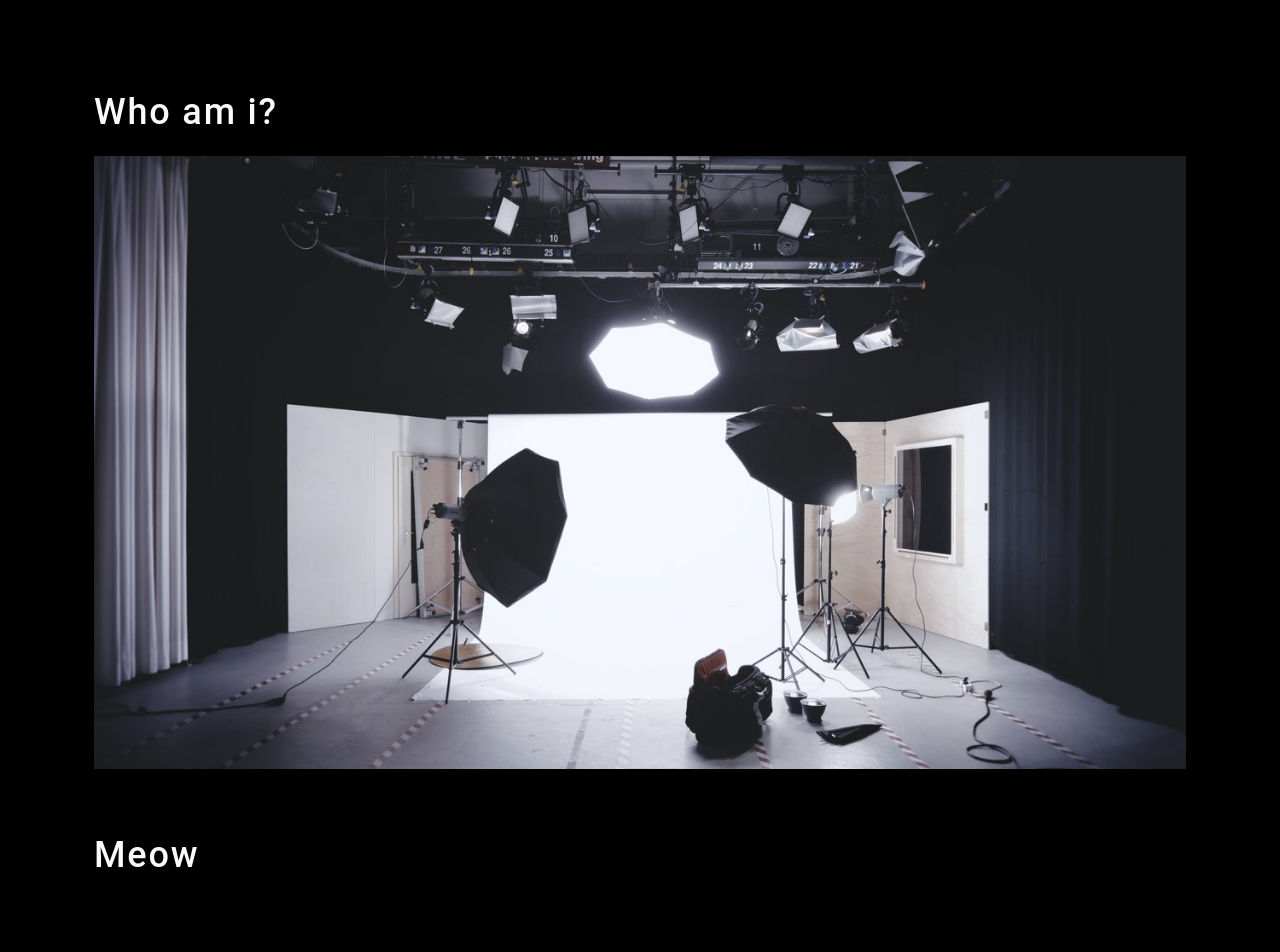
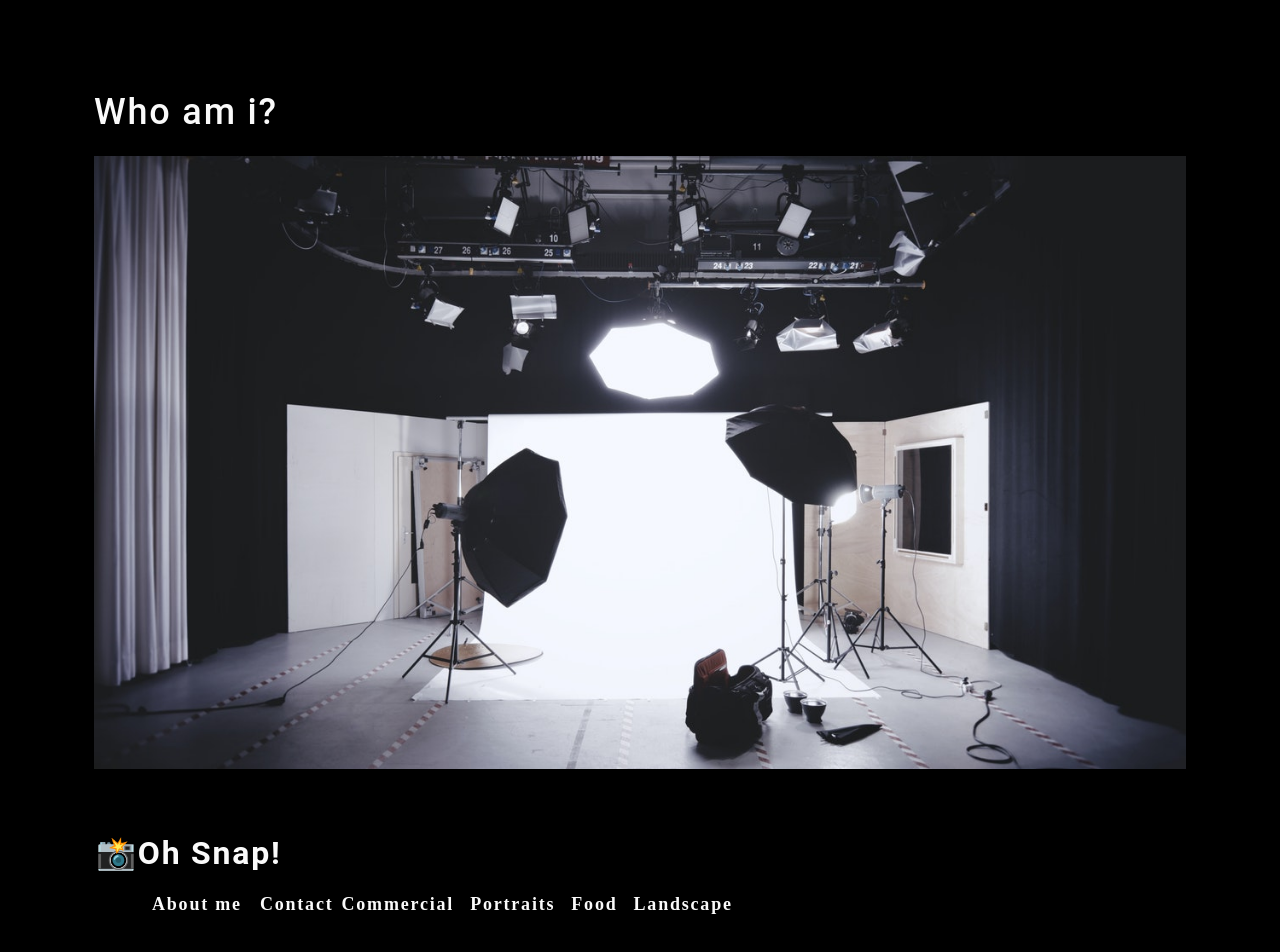
Before and after one commit to CarlBush/photo-port, a React (Create React App) app: page / in a window 1280 px wide. Shown: the top 952 px of the page. Built offline with nearby package versions, Linux system fonts and the light colour scheme.

Commit message:
nav bar complete

```diff
--- a/src/components/Nav/index.js
+++ b/src/components/Nav/index.js
@@ -1,9 +1,51 @@
 import React from "react";
 
+
+
+
 function Nav() {
+    const categories = [
+        {
+            name: "Commercial",
+            description:
+                "Photos of grocery stores, food trucks, and other commercial projects",
+        },
+        { name: "Portraits", description: "Portraits of people in my life" },
+        { name: "Food", description: "Delicious delicacies" },
+        {
+            name: "Landscape",
+            description: "Fields, farmhouses, waterfalls, and the beauty of nature",
+        },
+    ];
+
+    function categorySelected(name) {
+        console.log(`${name} clicked`)
+    };
+
     return (
         <header>
-            <h1>Meow</h1>
+            <h2>
+                <a href="/">
+                    <span role="img" aria-label="camera">📸</span>Oh Snap!
+                </a>
+            </h2>
+            <nav>
+                <ul className="flex-row">
+                    <li className="mx-2">
+                        <a href="#about">
+                            About me
+                        </a>
+                    </li>
+                    <li>
+                        <span>Contact</span>
+                    </li>
+                    {categories.map((category) => (
+                        <li className="mx-1" key= {category.name}>
+                            <span onClick={() => categorySelected(category.name)}> {category.name}</span>
+                        </li>
+                    ))}
+                </ul>
+            </nav>
         </header>
     );
 }
```
